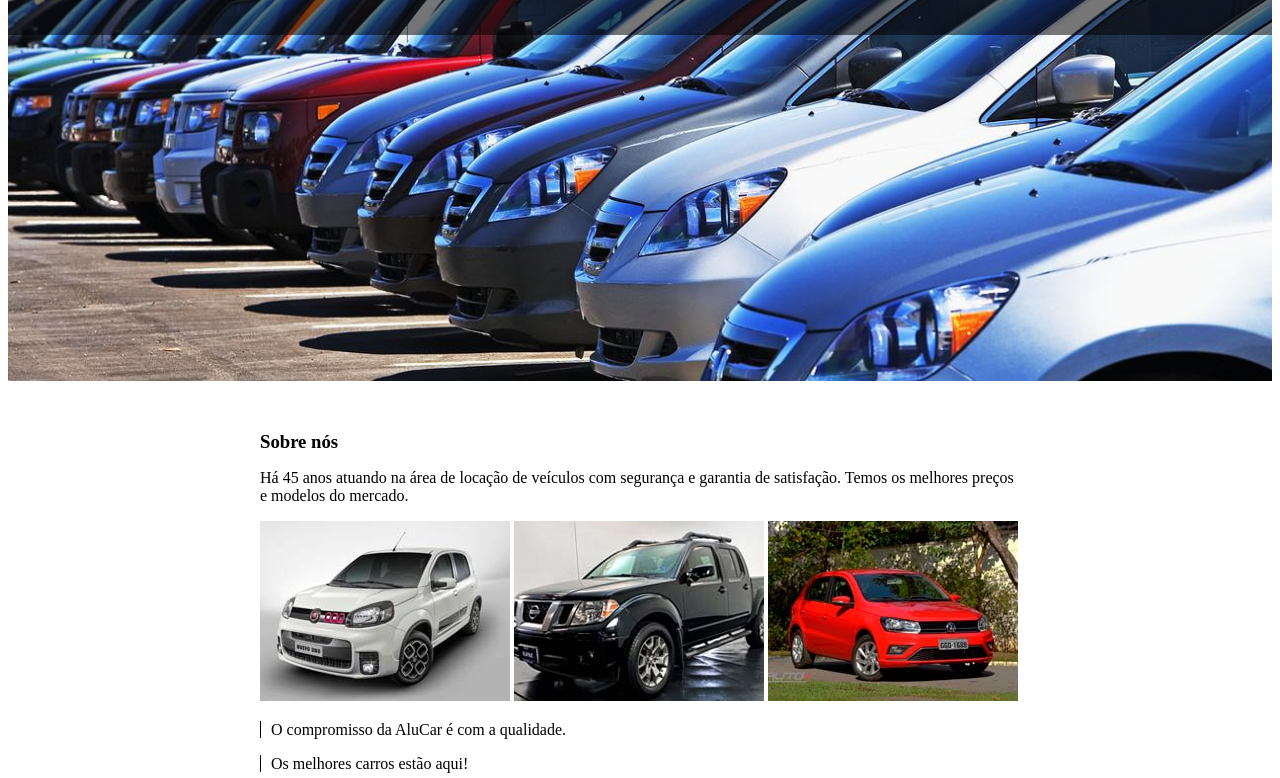
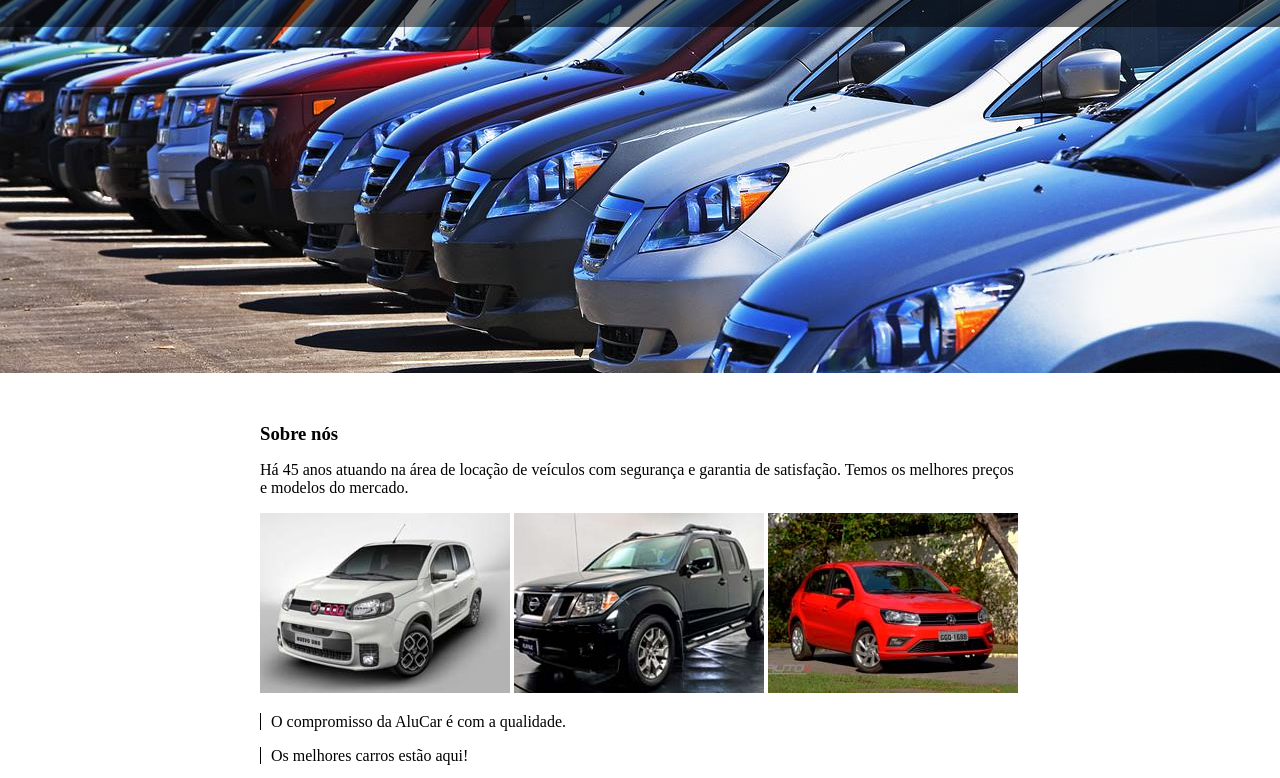
Before and after one commit to ivaraujosenai/aluguel-de-carros, a plain HTML site: page index.html in a window 1280 px wide. Shown: the part 194-972 px from the top of the page. Drawn offline with Linux system fonts and the light colour scheme.

Commit message:
Correção de margem

```diff
--- a/style.css
+++ b/style.css
@@ -1,3 +1,9 @@
+body{
+    margin: 0;
+    padding: 0;
+    box-shadow: 0;
+}
+
 /* Topo */
 .secao-topo{
     border-bottom: 1px solid #d5d5d5;
```
